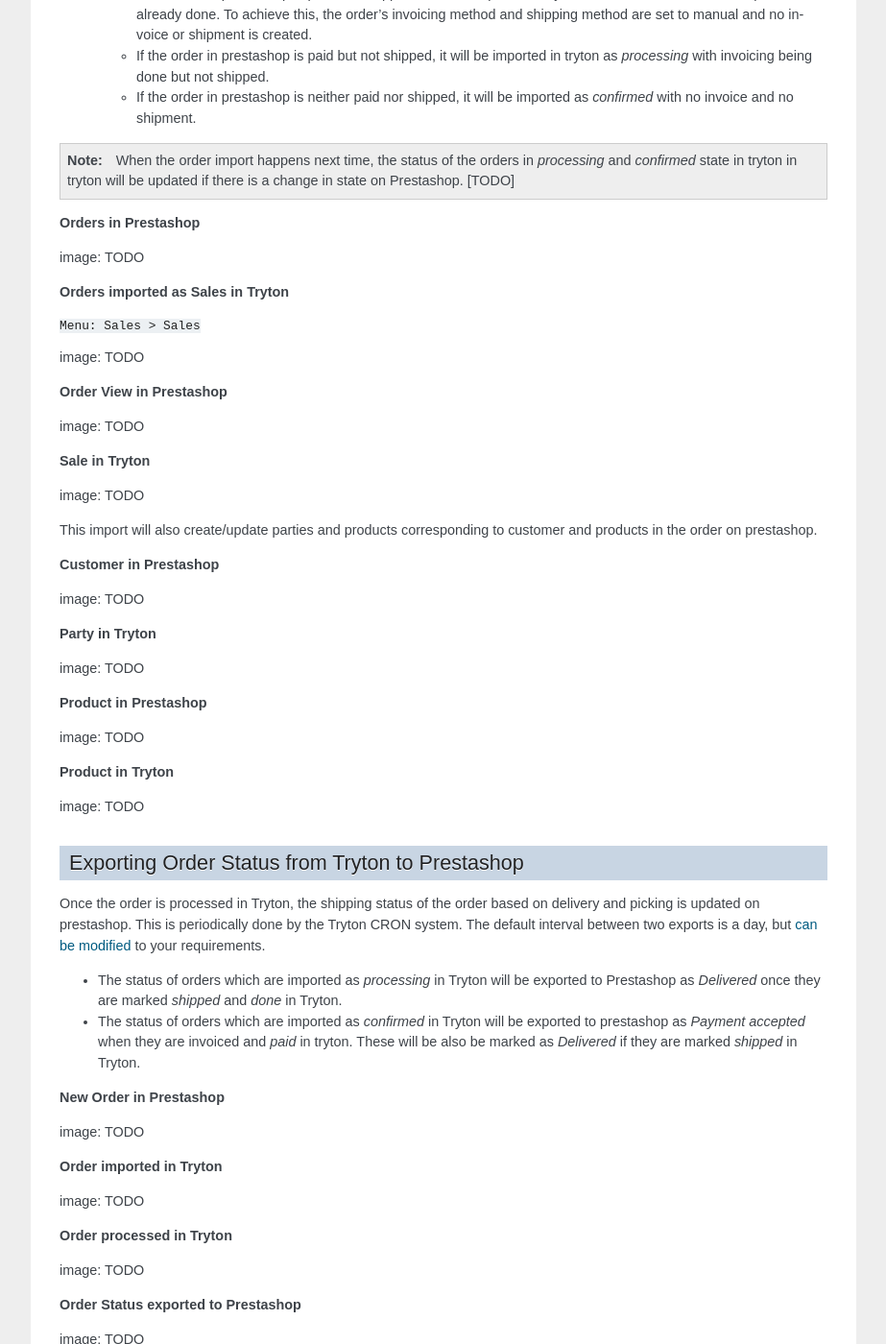
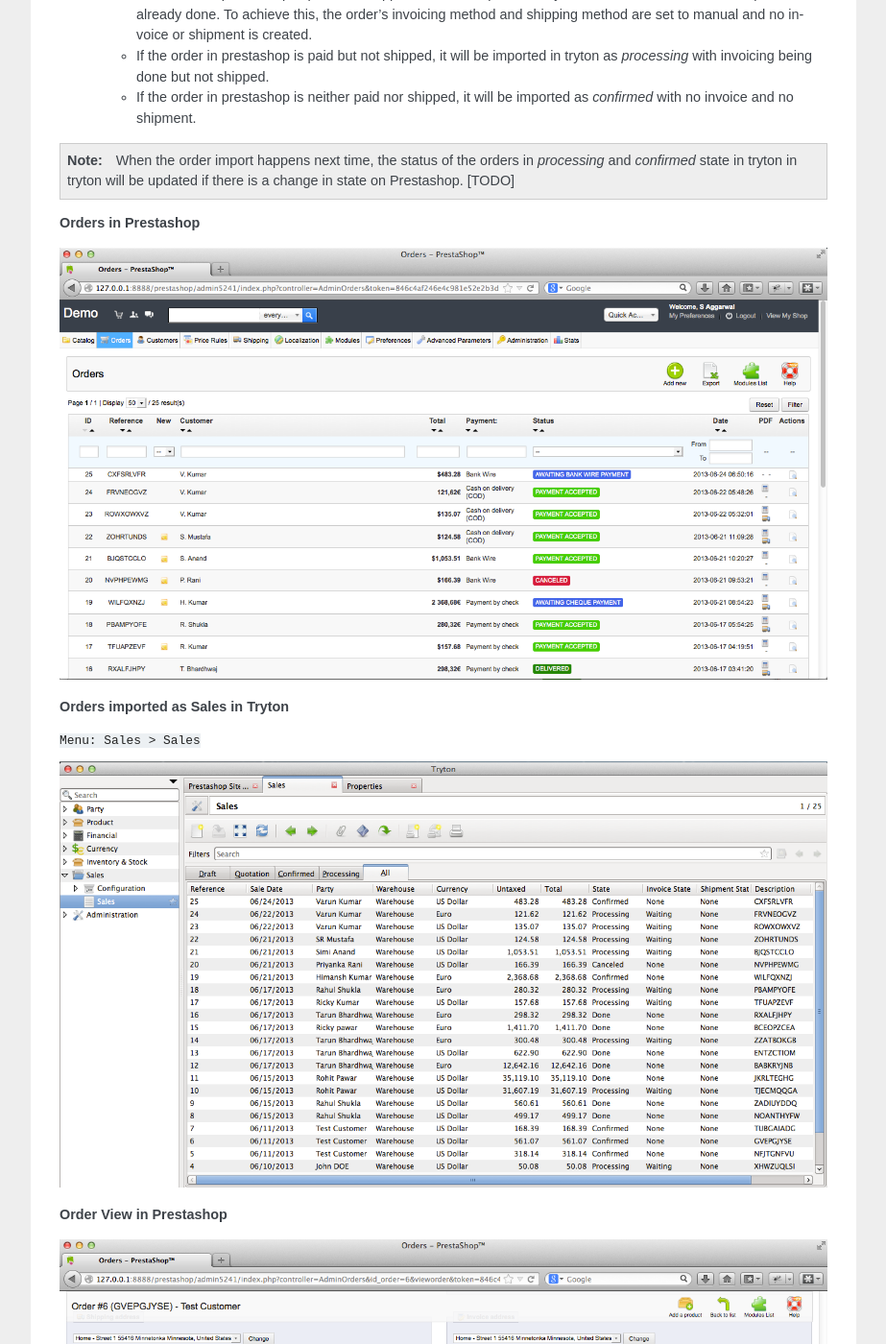
Before and after one commit to openlabs/trytond-prestashop, a Sphinx documentation site: the page built from docs/source/how-it-works.rst, in a window 1280 px wide and 1400 px high, scrolled down 676 px. Shown: the whole window at 96% size, without its empty margins (198-1121 px from the left). Built offline with Sphinx 7.4.7, drawn with Linux system fonts in a browser that asks for light colours; the version number could not be read and is left out.

Commit message:
Update the documentation to use latest screenshots

```diff
--- a/docs/source/how-it-works.rst
+++ b/docs/source/how-it-works.rst
@@ -68,40 +68,48 @@
 
 **Orders in Prestashop**
 
-image: TODO
+.. image:: images/orders-in-ps.png
+    :width: 900
 
 **Orders imported as Sales in Tryton**
 
 | ``Menu: Sales > Sales``
 
-image: TODO
+.. image:: images/orders-in-tryton.png
+    :width: 900
 
 **Order View in Prestashop**
 
-image: TODO
+.. image:: images/order-in-ps.png
+    :width: 900
 
 **Sale in Tryton**
 
-image: TODO
+.. image:: images/order-in-tryton.png
+    :width: 900
 
 This import will also create/update parties and products corresponding to
 customer and products in the order on prestashop.
 
 **Customer in Prestashop**
 
-image: TODO
+.. image:: images/customer-in-ps.png
+    :width: 900
 
 **Party in Tryton**
 
-image: TODO
+.. image:: images/party-in-tryton.png
+    :width: 900
 
 **Product in Prestashop**
 
-image: TODO
+.. image:: images/product-in-ps.png
+    :width: 900
 
 **Product in Tryton**
 
-image: TODO
+.. image:: images/product-in-tryton.png
+    :width: 900
 
 
 .. _export-orders:
@@ -124,18 +132,13 @@
   `paid` in tryton. These will be also be marked as `Delivered` if they
   are marked `shipped` in Tryton.
 
-**New Order in Prestashop**
-
-image: TODO
-
-**Order imported in Tryton**
-
-image: TODO
 
 **Order processed in Tryton**
 
-image: TODO
+.. image:: images/order-processed-in-tryton.png
+    :width: 900
 
 **Order Status exported to Prestashop**
 
-image: TODO
+.. image:: images/order-status-in-ps.png
+    :width: 900
```
Also changed, not shown: docs/source/images/customer-in-ps.png (added), docs/source/images/order-in-ps.png (added), docs/source/images/order-in-tryton.png (added), docs/source/images/order-processed-in-tryton.png (added), docs/source/images/order-status-in-ps.png (added), docs/source/images/orders-in-ps.png (added), docs/source/images/orders-in-tryton.png (added), docs/source/images/party-in-tryton.png (added), docs/source/images/product-in-ps.png (added), docs/source/images/product-in-tryton.png (added).
